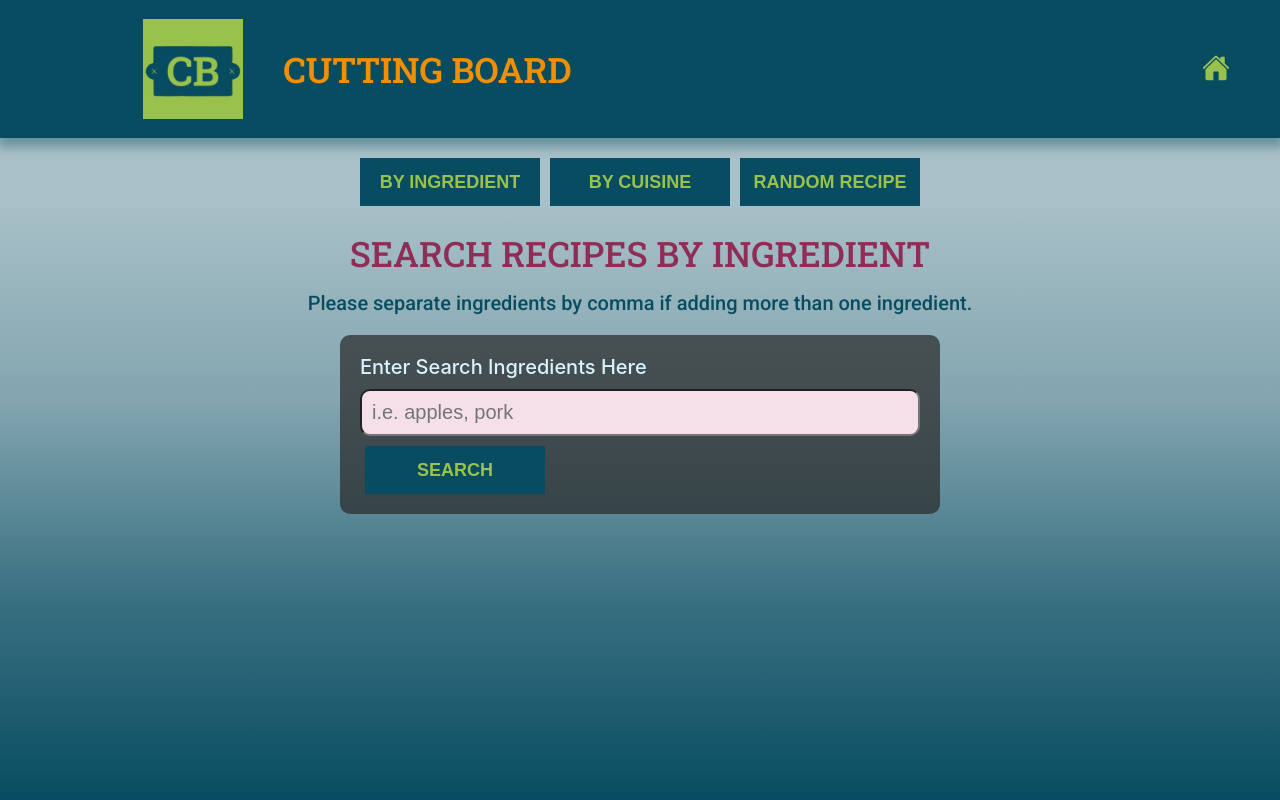
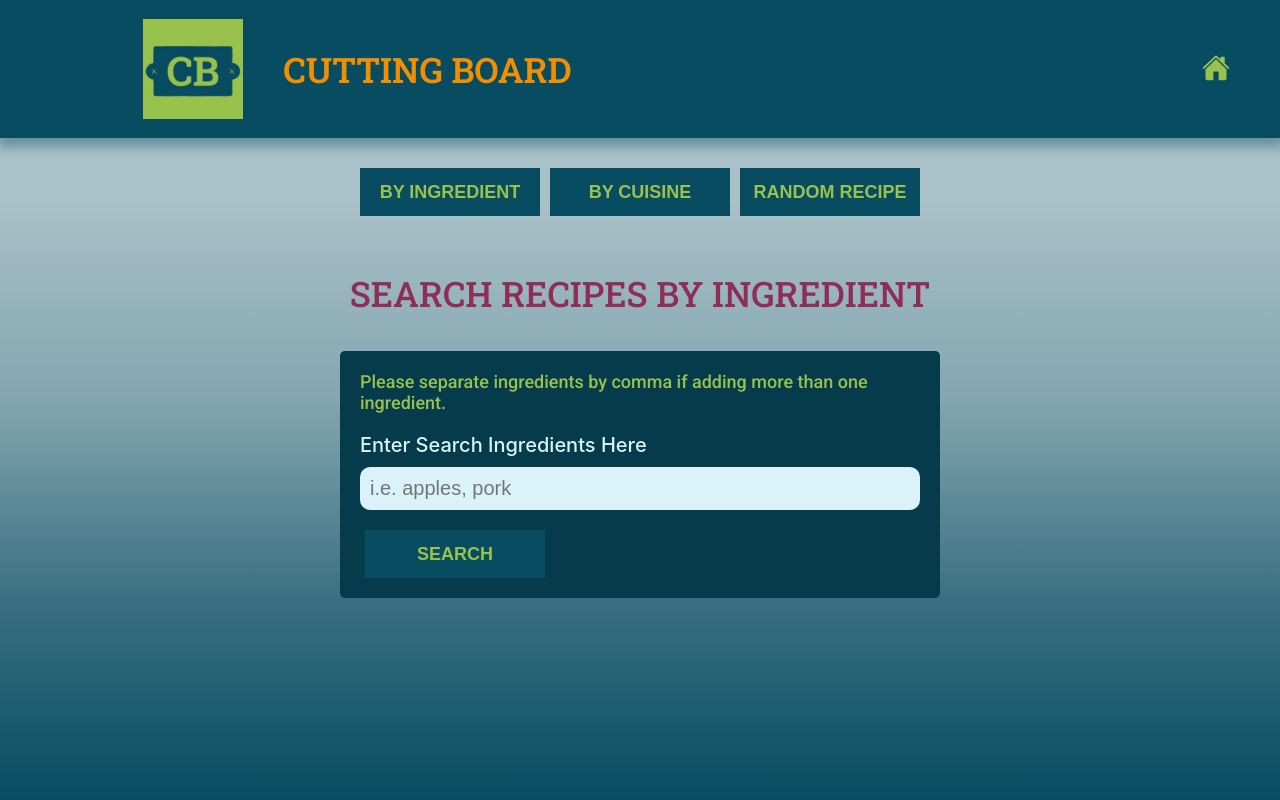
Before and after one commit to Andrew-Horvath/cutting-board, a React (Create React App) app: page /ingredient in a window 1280 px wide. Shown: the top 800 px of the page. Built offline with nearby package versions, Linux system fonts and the light colour scheme; the HTML template or start-up script is replaced by a standard one.

Commit message:
formatting form component

```diff
--- a/src/components/MainHeader.js
+++ b/src/components/MainHeader.js
@@ -31,7 +31,7 @@ const styles = {
         justifyContent: 'space-between',
         alignItems: 'center',
         boxShadow: '1px 6px 10px 3px rgba(8, 76, 97, .4)',
-        marginBottom: '2rem',
+        marginBottom: '3rem',
     },
     logoWrapper: {
         display: 'flex',
--- a/src/components/SearchForm.js
+++ b/src/components/SearchForm.js
@@ -16,8 +16,8 @@ const SearchForm = props => {
     return (
       <div className="search-div-container">
         <h2 style={styles.formTitle}>Search Recipes by ingredient</h2>
-          <p style={styles.formInstruct}>Please separate ingredients by comma if adding more than one ingredient.</p>
           <StyledForm onSubmit={search}>
+            <p className="search-instruct">Please separate ingredients by comma if adding more than one ingredient.</p>
               <fieldset className="search-items">
                 <div className="container-inputs">
                   <label htmlFor="search-items">Enter Search Ingredients Here</label>
@@ -42,11 +42,11 @@ const styles = {
     textAlign: 'center',
     color: 'rgba(143, 45, 86, 1)',
     lineHeight: '1',
-    margin: '0 0 2rem 0'
+    margin: '0rem 0 4rem 0'
   },
   formInstruct: {
-    color: 'rgba(8, 76, 97, 1)',
-    fontSize: '2rem',
+    color: 'rgba(241, 143, 1, 1)',
+    fontSize: '1.8rem',
     fontFamily: 'Roboto, Roboto Slab, sans-serif',
     fontWeight: '500',
     textAlign: 'center',
@@ -58,17 +58,22 @@ const styles = {
 const StyledForm = styled.form`
         padding: 2rem;
         font-size: 2rem;
-        border-radius: 1rem;
+        border-radius: .5rem;
         width: 100%;
-        margin: 2rem auto;
-        background: rgba(41, 41, 41, .7);
+        margin: .5rem auto;
+        background: rgba(6, 59, 75, 1);
 
         @media (min-width: 600px) {
           max-width: 60rem;
-
         }
 
-
+        .search-instruct {
+            color: rgba(153, 194, 77, 1);
+            font-size: 1.8rem;
+            font-family: Roboto, Roboto Slab, sans-serif;
+            font-weight: 500;
+            margin: 0 auto 2rem;
+        }
 
         fieldset {
             outline: none;
@@ -84,15 +89,19 @@ const StyledForm = styled.form`
         input {
             width: 100%;
             padding: 1rem;
-            background: #f5e0e9;
+            color: rgba(8, 76, 97, 1);
+            background: rgba(218, 243, 251, 1);
             border-radius: 1rem;
-            margin: 0 0 1rem 0;
+            border: none;
+            margin: 0 0 2rem 0;
 
               &:placeholder {
                 text-transform: uppercase;
               }
               &:focus {
-                outline: 1px solid blue;
+                box-shadow: 0 0 .3rem .3rem rgba(153, 194, 77, 1);
+                border: none;
+                outline: 1px solid rgba(241, 143, 1, 1);
               }
         }
 
--- a/src/pages/Ingredient.js
+++ b/src/pages/Ingredient.js
@@ -18,6 +18,6 @@ const StyledDivIngredient = styled.div `
     padding: 1rem;
     height: 100vh;
     border-radius: .5rem;
-    margin: 2rem auto 0;
+    margin: 5rem auto 0;
 
 `
```
Lines whose indentation alone changed are shown as unchanged.
